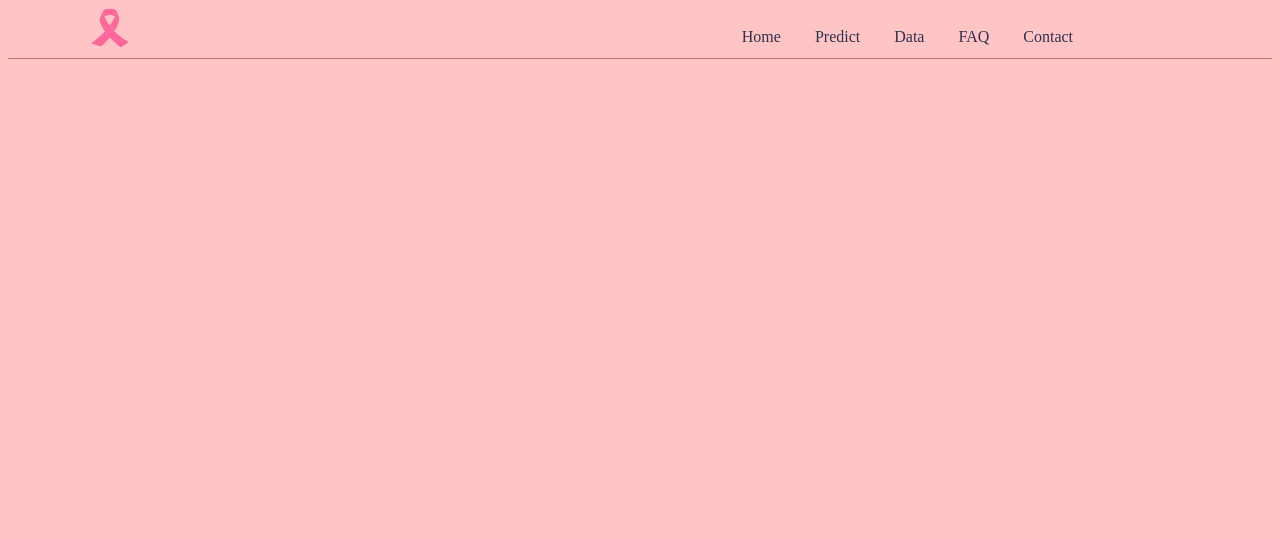
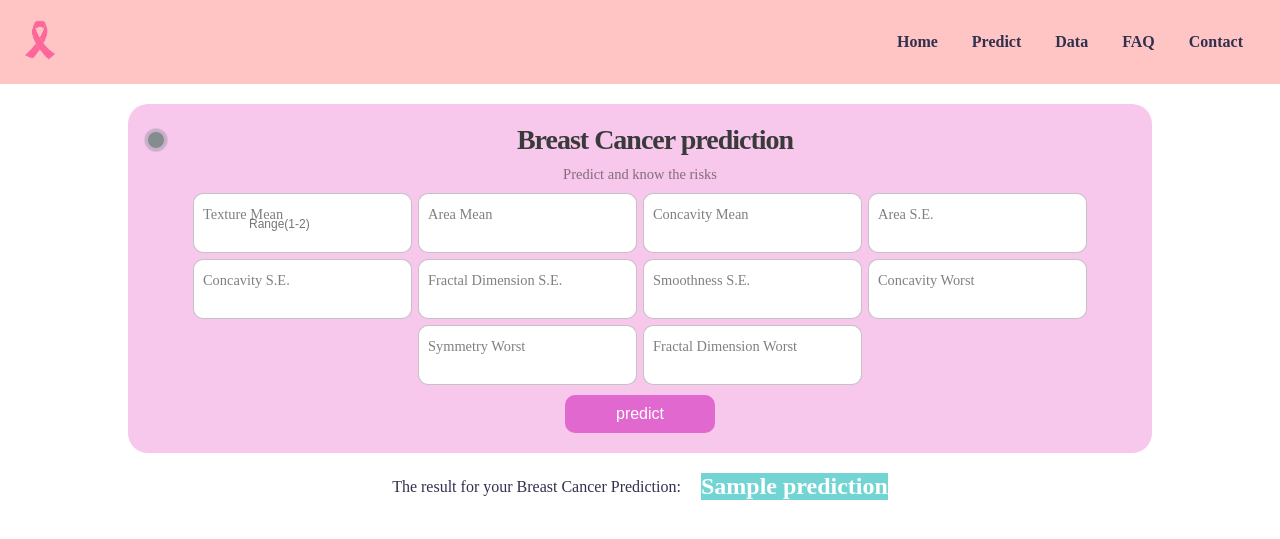
Before and after one commit to 1Akashm/FinalYear, a Flask app: template templates/predict.html in a window 1280 px wide. Shown: the top 539 px of the page. Run offline with Flask 3, Linux system fonts and the light colour scheme; the template is opened without the code that fills it: most values are stand-ins (such as "Sample title", 1, 10 or a date in 2020).

Commit message:
first commit

```diff
--- a/app.py
+++ b/app.py
@@ -1,4 +1,6 @@
 from flask import Flask, render_template, request
+import pickle
+import numpy as np
 app = Flask(__name__, static_url_path='/static')
 
 @app.route('/')
@@ -6,9 +8,11 @@ def index():
     return render_template('index.html')
 
 
-@app.route('/predict')
+@app.route('/predict', methods=['POST','GET'])
 def predict():
     return render_template('predict.html')
+    features = [float(x) for x in request.form.values()]
+    final= [np.array(features)]
 
 @app.route('/data')
 def data():
--- /dev/null
+++ b/static/css/predict.css
@@ -0,0 +1,167 @@
+*
+{
+    margin: 0;
+    padding: 0;
+    box-sizing: border-box;
+}
+
+.form {
+    display: flex;
+    flex-direction: column;
+    gap: 10px;
+    width: 80%;
+    /* max-width: 1000px; */
+    padding: 20px;
+    border-radius: 20px;
+    position: relative;
+    background-color: #eb6dce62;
+    text-align: center;
+    margin: 20px auto;
+
+  }
+
+  .title {
+    font-size: 28px;
+    font-weight: 600;
+    letter-spacing: -1px;
+    position: relative;
+    display: flex;
+    justify-content: center;
+    align-items: center;
+    padding-left: 30px;
+    color: #393a3a;
+    text-align: center;
+  }
+
+  .title::before {
+    width: 18px;
+    height: 18px;
+    /* margin-left: 30%; */
+  }
+
+  .title::after {
+    width: 18px;
+    height: 18px;
+    /* margin-left: 30%; */
+    animation: pulse 1s linear infinite;
+  }
+
+  .title::before,
+  .title::after {
+    position: absolute;
+    content: "";
+    height: 16px;
+    width: 16px;
+    border-radius: 50%;
+    left: 0px;
+    background-color: #848d90;
+  }
+
+  .message{
+    font-size: 14.5px;
+    color: rgba(78, 72, 72, 0.7);
+  }
+
+
+
+  .flex {
+    display: flex;
+    /* flex-direction: column; */
+    flex-wrap: wrap;
+    width: 100%;
+    gap: 6px;
+    justify-content: center;
+    align-items: center;
+  }
+
+  .form label {
+    position: relative;
+  }
+
+  .form label .input {
+    background-color: #ffffff;
+    color: #383838;
+    width: 100%;
+    padding: 20px 05px;
+    outline: 0;
+    border: 1px solid rgba(105, 105, 105, 0.397);
+    border-radius: 10px;
+  }
+
+  .form label .input + span {
+    color: rgba(0, 0, 0, 0.5);
+    position: absolute;
+    left: 10px;
+    top: 0px;
+    font-size: 0.9em;
+    cursor: text;
+    transition: 0.3s ease;
+  }
+
+  .form label .input:placeholder-shown + span {
+    top: 12.5px;
+    font-size: 0.9em;
+  }
+
+  .form label .input:focus + span,
+  .form label .input:valid + span {
+    color: #5d5e5e;
+    top: 0px;
+    font-size: 0.7em;
+    font-weight: 600;
+  }
+
+  .input {
+    font-size: medium;
+  }
+
+  .submit {
+    border: none;
+    outline: none;
+    padding: 10px;
+    border-radius: 10px;
+    color: #fff;
+    font-size: 16px;
+    transform: .3s ease;
+    background-color: #da49c4bf;
+    /* max-width: 200px; */
+    width: 150px;
+    margin: 0 auto;
+    cursor: pointer;
+    transition: all 1s ease;
+  }
+
+  .submit:hover {
+    background-color: #91a9b196;
+  }
+
+  @keyframes pulse {
+    from {
+      transform: scale(0.9);
+      opacity: 1;
+    }
+
+    to {
+      transform: scale(1.8);
+      opacity: 0;
+    }
+  }
+
+
+  .form .flex label input::placeholder {
+    font-size: 12px;
+    padding: 50px;
+}
+
+
+  .predict{
+    display: flex;
+    justify-content: center;
+    align-items: center;
+    gap: 20px;
+  }
+
+  .predict h2{
+    background-color: rgb(114, 213, 212);
+    color: white;
+  }
--- a/static/css/style.css
+++ b/static/css/style.css
@@ -1,25 +1,32 @@
 /* static/css/styles.css */
+
+*{
+    margin: 0;
+    padding: 0;
+    box-sizing: border-box;
+}
 body
 {
-   /* background: rgb(159, 43, 104); */
-   /* background: #FFC5C5; */
-   /* background: #F8DFD4; */
-   /* background: #445069; */
-   background-color: #FFC5C5;
-   color: #31304D;
+    color: #31304D;
 }
 
-nav
+nav{
+    background-color: #FFC5C5;
+}
+
+.container
 {
-    display: flex;
-    justify-content: space-evenly;
+   display: flex;
+   justify-content: space-between;
     border: none;
-    border-bottom: 1px solid rgb(200, 106, 106);
+    padding: 20px;
+    align-items: center;
+    width: 100%;
 }
 
 .logo{
     height: 40px;
-    width: 50px;
+    width: 40px;
 }
 
 nav div:nth-child(2) ul
@@ -57,7 +64,8 @@ nav div:nth-child(2) ul
     height: 3px;
     background-color: #31304D;
     margin: 5px 0;
-    transition: 0.4s;
+    transition: 1s ease;
+    z-index: 9;
 }
 
 /* Cross styles when menu is displayed */
@@ -78,11 +86,19 @@ nav div:nth-child(2) ul
     flex-direction: column;
     align-items: center;
     position: absolute;
-    width: 80%;
+    width: 100%;
     background-color: #FFC5C5;
     z-index: 1;
-    left: 5%;
-    top: 7%;
+    left: 0;
+    height: 100%;
+    top: 80px;
+    transition: 1s ease-in;
+    font-weight: 700;
+}
+
+.list li a:hover{
+    color: rgb(0, 0, 0);
+    transition: .6s ease;
 }
 
 .list.show {
@@ -119,6 +135,7 @@ nav div:nth-child(2) ul
         flex-direction: row;
         position: relative;
         background-color: transparent;
+        top: 0px;
 
     }
 
@@ -136,15 +153,7 @@ nav div:nth-child(2) ul
 
         .logo
         {
-           margin-left: -250%;
-        }
-
-        .list {
-            display: flex;
-            justify-content: space-evenly;
-            flex-direction: row;
-            position: relative;
-            background-color: transparent;
+           /* margin-left: -250%; */
         }
 
         .list li {
@@ -159,6 +168,7 @@ nav div:nth-child(2) ul
     display: flex;
     flex-direction: column;
     border: none;
+    background-color: #FFC5C5;
     border-bottom: 1px solid rgb(200, 106, 106);
 }
 
--- a/templates/index.html
+++ b/templates/index.html
@@ -17,6 +17,7 @@
   <body>
     <!-- {% block nav %} -->
     <nav>
+      <div class="container">
         <div>
           <a href="{{url_for('index')}}"
             ><img src="../static/images/logo.png" alt="logo" class="logo"
@@ -36,6 +37,7 @@
             <li><a href="{{ url_for('faq') }}">FAQ</a></li>
             <li><a href="{{ url_for('contact') }}">Contact</a></li>
           </ul>
+        </div>
       </div>
     </nav>
     <!-- {% endblock %} -->
--- a/templates/predict.html
+++ b/templates/predict.html
@@ -1,10 +1,85 @@
-{% extends "index.html" %} {% block title %}Predict{% endblock %}
-{% block section
-%}
-<!-- Include navigation specific to the prediction page if needed -->
-<!-- If you want to keep the same navigation as in base.html, you can skip this block -->
-{% endblock %}
- {% block content %}
-<p>This is the prediction page content.</p>
-<!-- Add your specific content related to prediction here -->
-{% endblock %}
+<!DOCTYPE html>
+<html lang="en">
+  <head>
+    <meta charset="UTF-8" />
+    <meta name="viewport" content="width=device-width, initial-scale=1.0" />
+    <title>Predict</title>
+    <link rel="stylesheet" href="../static/css/predict.css" />
+  </head>
+  <body>
+    {% extends "index.html" %} {% block title %}Predict{% endblock %} {% block
+    section %}
+    <!-- Include navigation specific to the prediction page if needed -->
+    <!-- If you want to keep the same navigation as in base.html, you can skip this block -->
+
+    <form class="form" action="/predict">
+      <p class="title">Breast Cancer prediction</p>
+      <p class="message">Predict and know the risks</p>
+
+      <div class="flex">
+        <label>
+          <input class="input" type="text" placeholder="Range(1-2)" required="" />
+          <span>Texture Mean</span>
+        </label>
+
+        <label>
+          <input class="input" type="text" placeholder="" required="" />
+          <span>Area Mean</span>
+        </label>
+
+        <label>
+          <input class="input" type="text" placeholder="" required="" />
+          <span>Concavity Mean</span>
+        </label>
+
+        <label>
+          <input class="input" type="text" placeholder="" required="" />
+          <span>Area S.E.</span>
+        </label>
+        <label>
+          <input class="input" type="text" placeholder="" required="" />
+          <span>Concavity S.E.</span>
+        </label>
+
+        <label>
+          <input class="input" type="text" placeholder="" required="" />
+          <span>Fractal Dimension S.E.</span>
+        </label>
+
+        <label>
+          <input class="input" type="text" placeholder="" required="" />
+          <span>Smoothness S.E.</span>
+        </label>
+
+        <label>
+          <input class="input" type="text" placeholder="" required="" />
+          <span>Concavity Worst</span>
+        </label>
+
+        <label>
+          <input class="input" type="text" placeholder="" required="" />
+          <span>Symmetry Worst</span>
+        </label>
+        <label>
+          <input class="input" type="text" placeholder="" required="" />
+          <span>Fractal Dimension Worst</span>
+        </label>
+      </div>
+
+      <button class="submit">predict</button>
+    </form>
+
+    <div class="predict">
+      <p>The result for your Breast Cancer Prediction:</p>
+      <h2>{{ prediction }}</h2>
+    </div>
+    {% endblock %}`
+
+    <!-- <div class="inputGroup">
+      <input type="text" required="" autocomplete="off">
+      <label for="name">Name</label>
+  </div> -->
+
+    <script src="../static/predict.js"></script>
+  </body>
+</html>
```
Also changed, not shown: static/predict.js (added, +20 -0 lines). Lines whose indentation alone changed are shown as unchanged.
